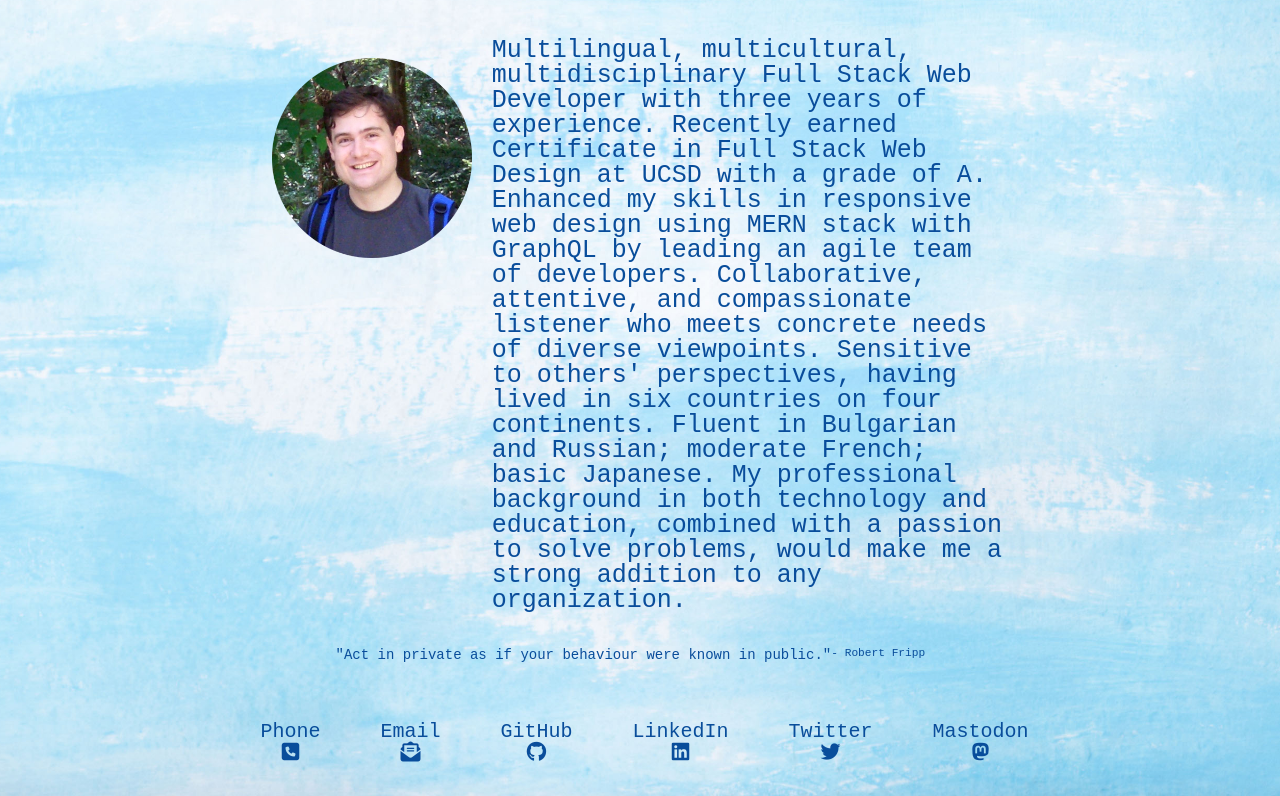
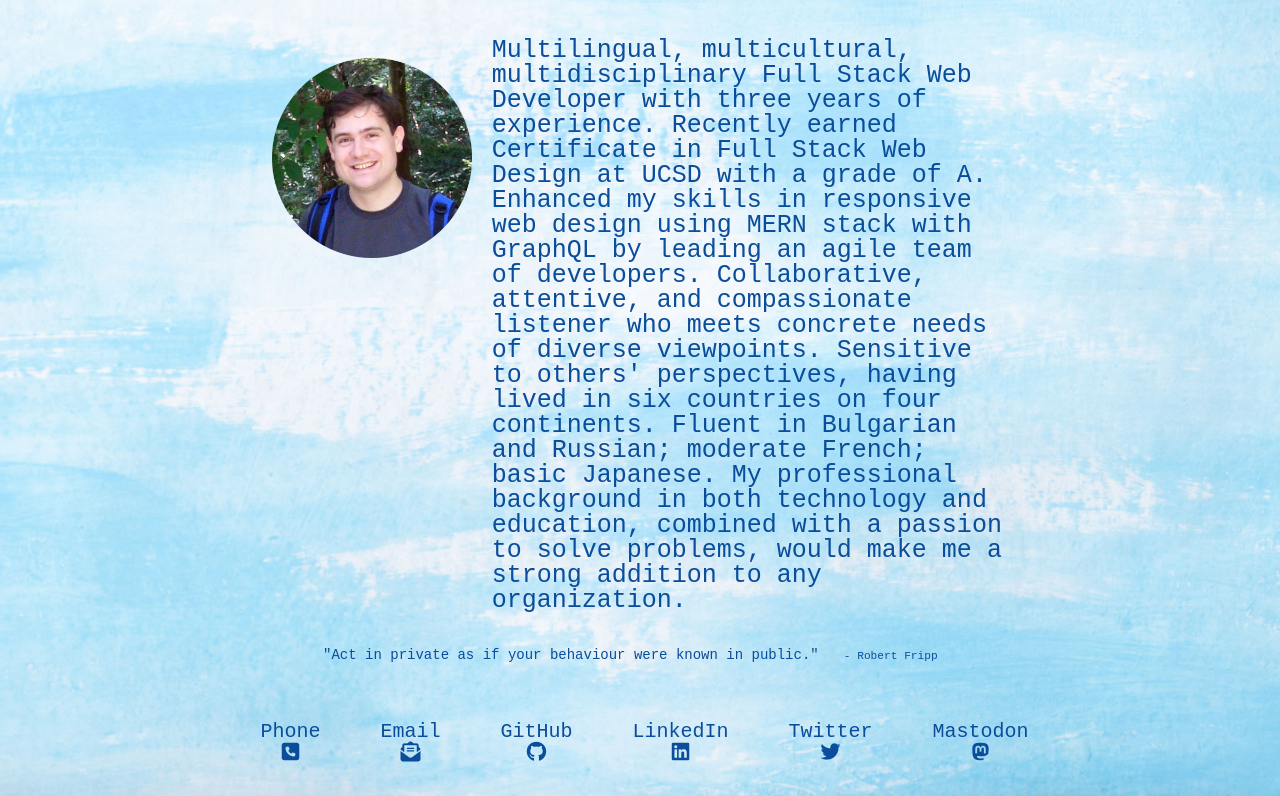
Before and after one commit to Ivo-Gatzinski/portfolio, a React (Create React App) app: page / in a window 1280 px wide. Shown: the part 353-1149 px from the top of the page. Built offline with nearby package versions, Linux system fonts and the light colour scheme; a web font is replaced by a local one.

Commit message:
fixed css fripp

```diff
--- a/src/components/About.js
+++ b/src/components/About.js
@@ -22,7 +22,7 @@ export default function About() {
             My professional background in both technology and education, combined with a passion to solve problems, would make me a strong addition to any organization.
           </p>
       </div>
-      <div className="aphorisms"><p>{aphorisms[Math.floor(Math.random() * aphorisms.length)]}</p></div>
+      <div className="aphorisms"><p>{aphorisms[Math.floor(Math.random() * aphorisms.length)]}</p><p><a className="fripp" href="https://www.dgmlive.com/" target="_blank" rel="noreferrer">- Robert Fripp</a></p></div>
 
     </section>
 
--- a/src/components/style.css
+++ b/src/components/style.css
@@ -32,9 +32,17 @@ p {
   margin: 25px;
   font-size: .7rem;
 }
-.aphorisms::after {
-  content: "- Robert Fripp";
+.fripp {
+  margin-left: 25px;
   font-size: .7rem;
+  color: var(--dark-blue);
+}
+
+.fripp:hover {
+  color: green;
+  border: none;
+  cursor: pointer;
+  border-bottom: green solid var(--micro-pad);
 }
 
 .error {
```
